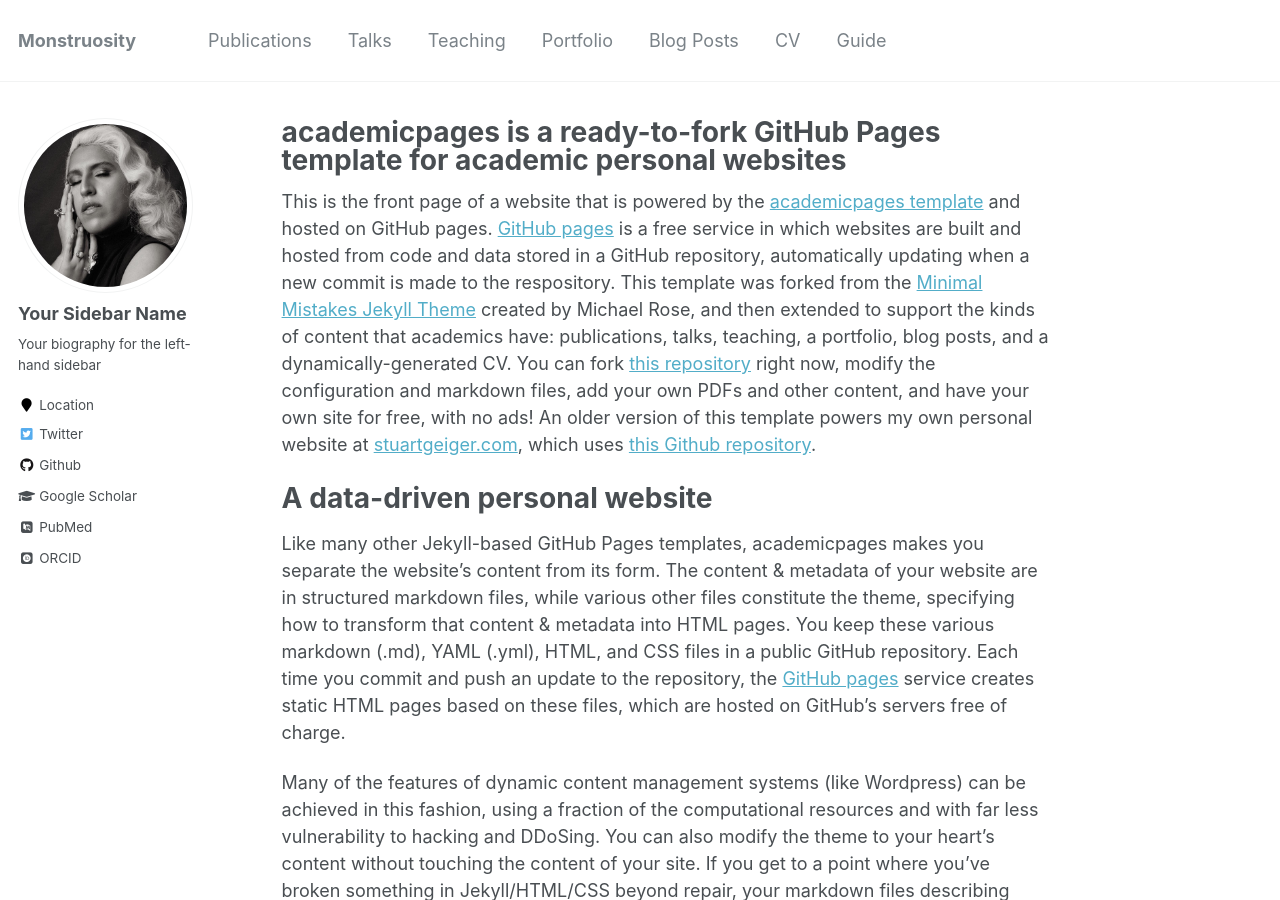
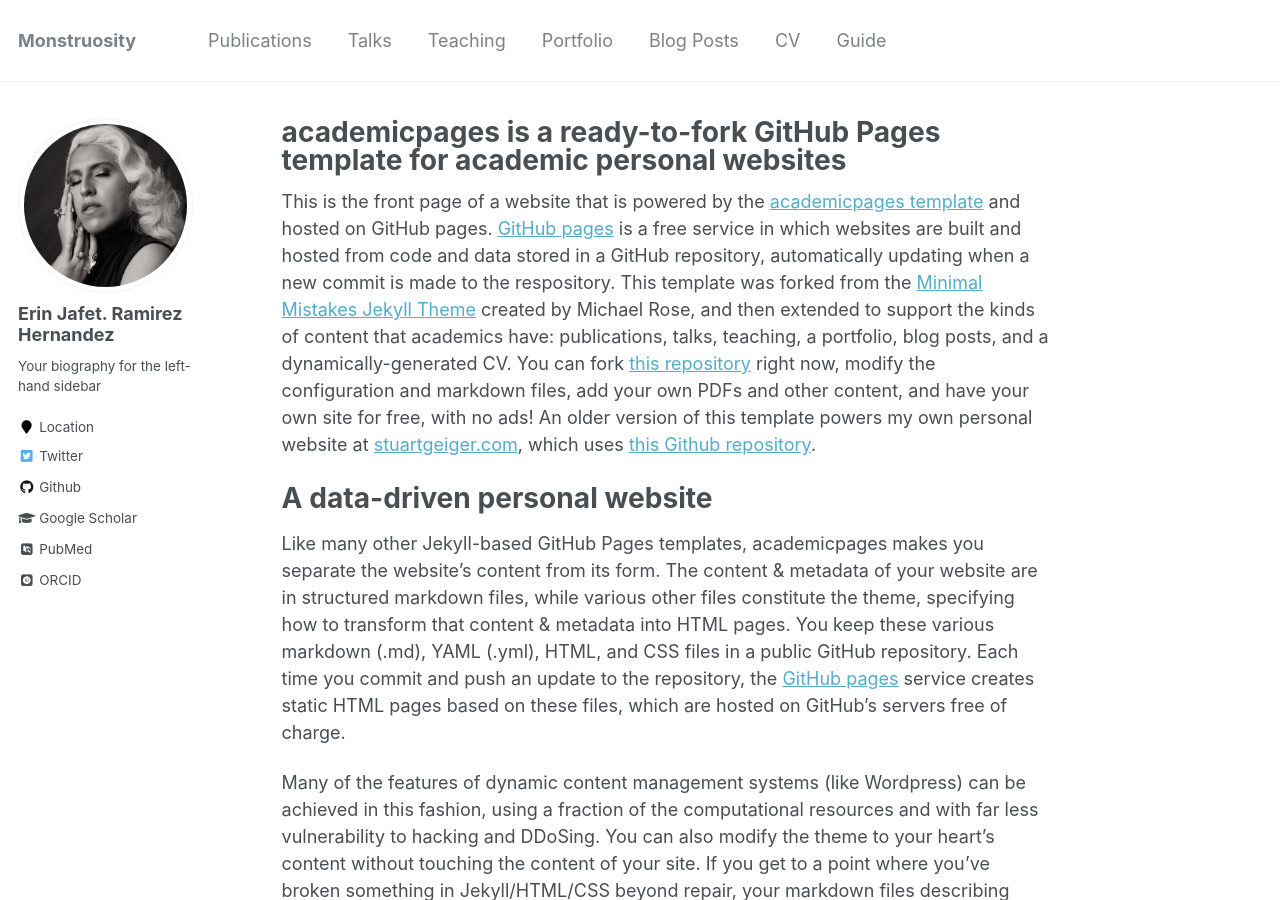
Before and after one commit to ErinJafet/erinjafet.github.io, a Jekyll site: the page built from _pages/about.md, in a window 1280 px wide and 900 px high. Built offline with Jekyll 4.4.1, drawn with Linux system fonts in a browser that asks for light colours; some web fonts are replaced.

Commit message:
SIde Bar

```diff
--- a/_config.yml
+++ b/_config.yml
@@ -80,8 +80,8 @@
 
 # Site Author
 author:
-  name             : "Your Sidebar Name"
-  avatar           : "profile.png"
+  name             : "Erin Jafet. Ramirez Hernandez"
+  avatar           : "bio-photo.jpg"
   bio              : "Your biography for the left-hand sidebar"
   location         : "Location"
   employer         :
```
